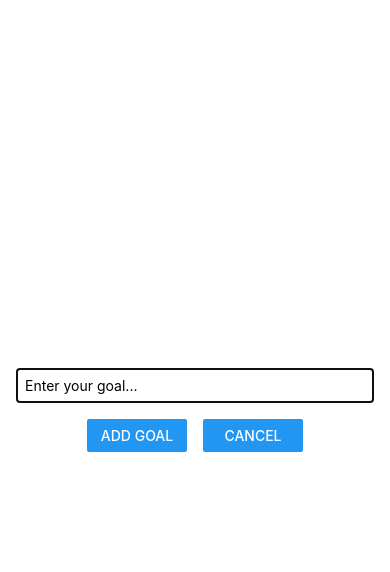
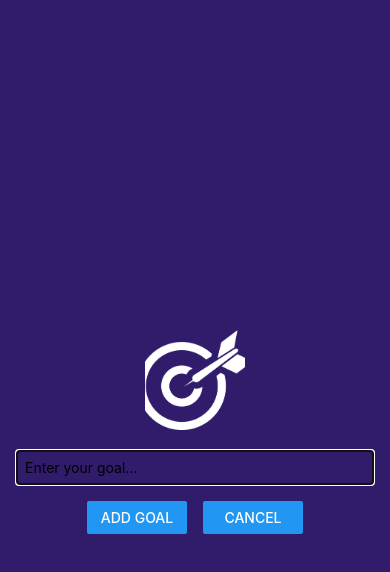
Before and after one commit to jethrosweb/GoalApp, a React Native app: screen / in a window 390 px wide. Both pictures are taken after a click on the button "ADD NEW GOAL". Shown: the top 572 px of the page. Built offline with nearby package versions, Linux system fonts and the light colour scheme.

Commit message:
add image

```diff
--- a/components/GoalInput.js
+++ b/components/GoalInput.js
@@ -1,5 +1,12 @@
 import { useState } from "react";
-import { StyleSheet, View, TextInput, Button, Modal } from "react-native";
+import {
+  StyleSheet,
+  View,
+  TextInput,
+  Button,
+  Modal,
+  Image,
+} from "react-native";
 
 function GoalInput(props) {
   const [enteredGoalText, setEnteredGoalText] = useState("");
@@ -16,6 +23,10 @@
   return (
     <Modal visible={props.visible} animationType="slide">
       <View style={styles.inputContainer}>
+        <Image
+          style={styles.image}
+          source={require("../assets/images/goal.png")}
+        />
         <TextInput
           style={styles.textInput}
           onChangeText={goalInputHandler}
@@ -42,10 +53,13 @@
     flex: 1,
     justifyContent: "center",
     alignItems: "center",
-    marginBottom: 24,
     padding: 16,
-    borderBottomWidth: 1,
-    borderBottomColor: "#cccccc",
+    backgroundColor: "#311b6b",
+  },
+  image: {
+    width: 100,
+    height: 100,
+    margin: 20,
   },
   textInput: {
     borderWidth: 1,
```
Also changed, not shown: assets/images/goal.png (added).
